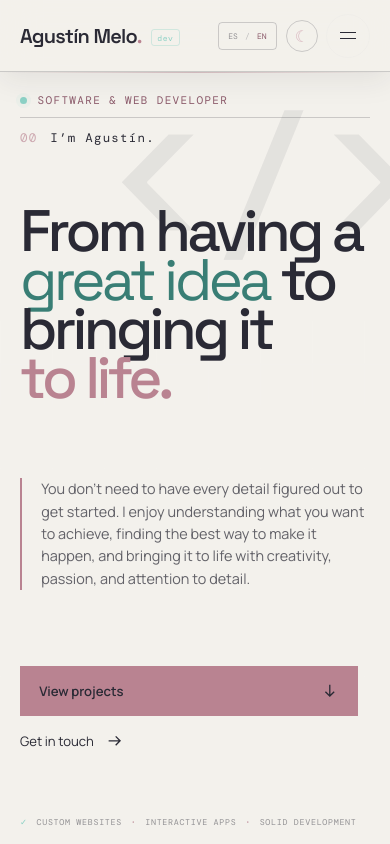
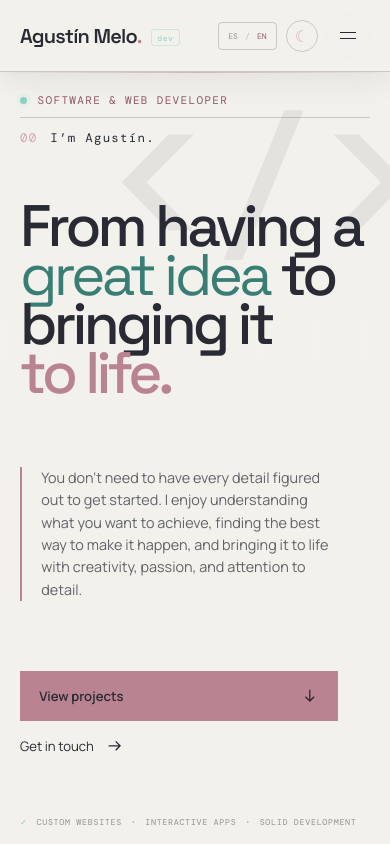
Before and after one commit to AgusstinMelo/portfolio-agustin, a React (Vite) app: page / in a window 390 px wide. Shown: the top 844 px of the page. Built offline with nearby package versions, Linux system fonts and the light colour scheme; a web font is replaced by a local one.

Commit message:
detalles en margenes derechos del hero

```diff
--- a/src/styles/global.css
+++ b/src/styles/global.css
@@ -531,8 +531,8 @@ a:hover .arrow--up-right { transform: rotate(-45deg) translateX(4px); }
 @media (max-width: 520px) {
   .hero__meta span:last-child { display: none; }
   .hero--workspace h1 { font-size: clamp(2.65rem, 15vw, 4.6rem); }
-  .hero__description { font-size: .9rem; }
-  .hero--workspace .button--primary { width: calc(100% - .75rem); }
+  .hero__description { margin-right: 2rem; font-size: .9rem; }
+  .hero--workspace .button--primary { width: calc(100% - 2rem); }
   .hero__editor::after { right: 0; }
   .workflow-panel { right: -.35rem; width: 72%; }
   .window-frame__path { display: none; }
```
